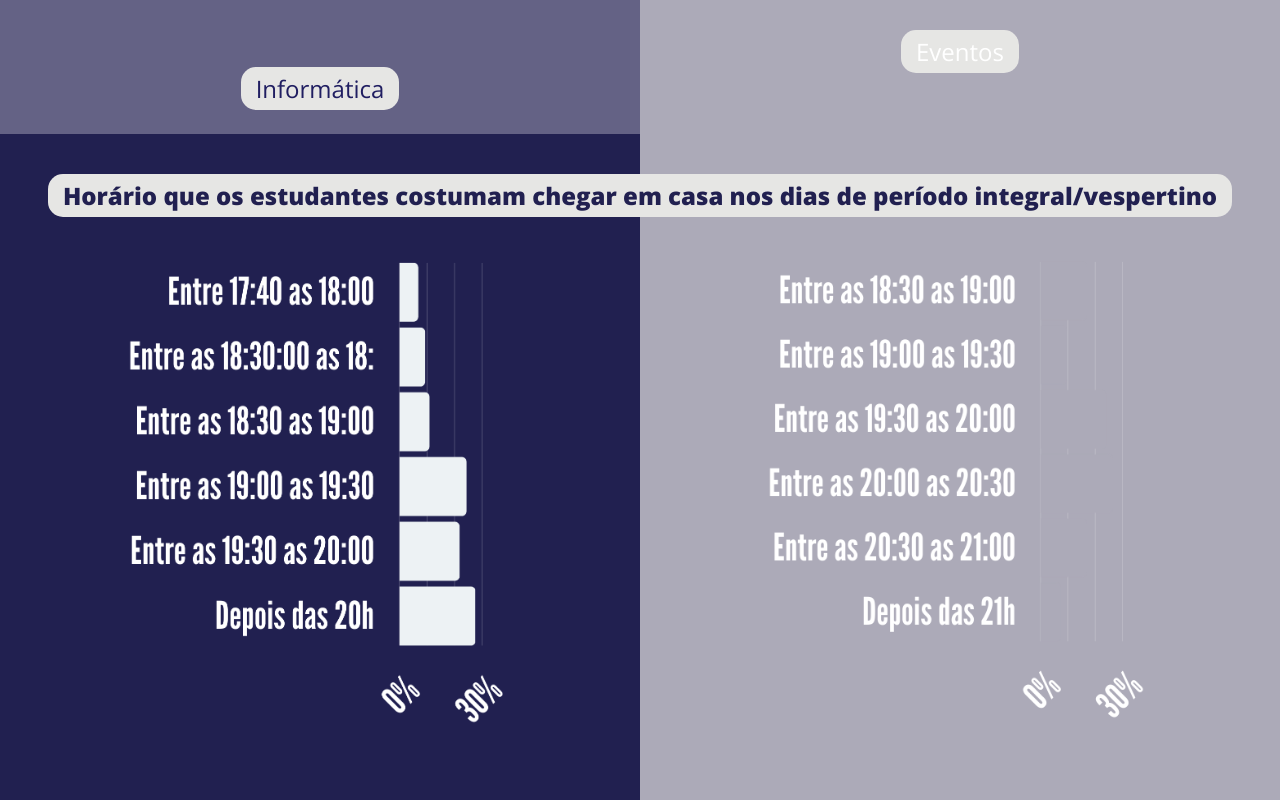
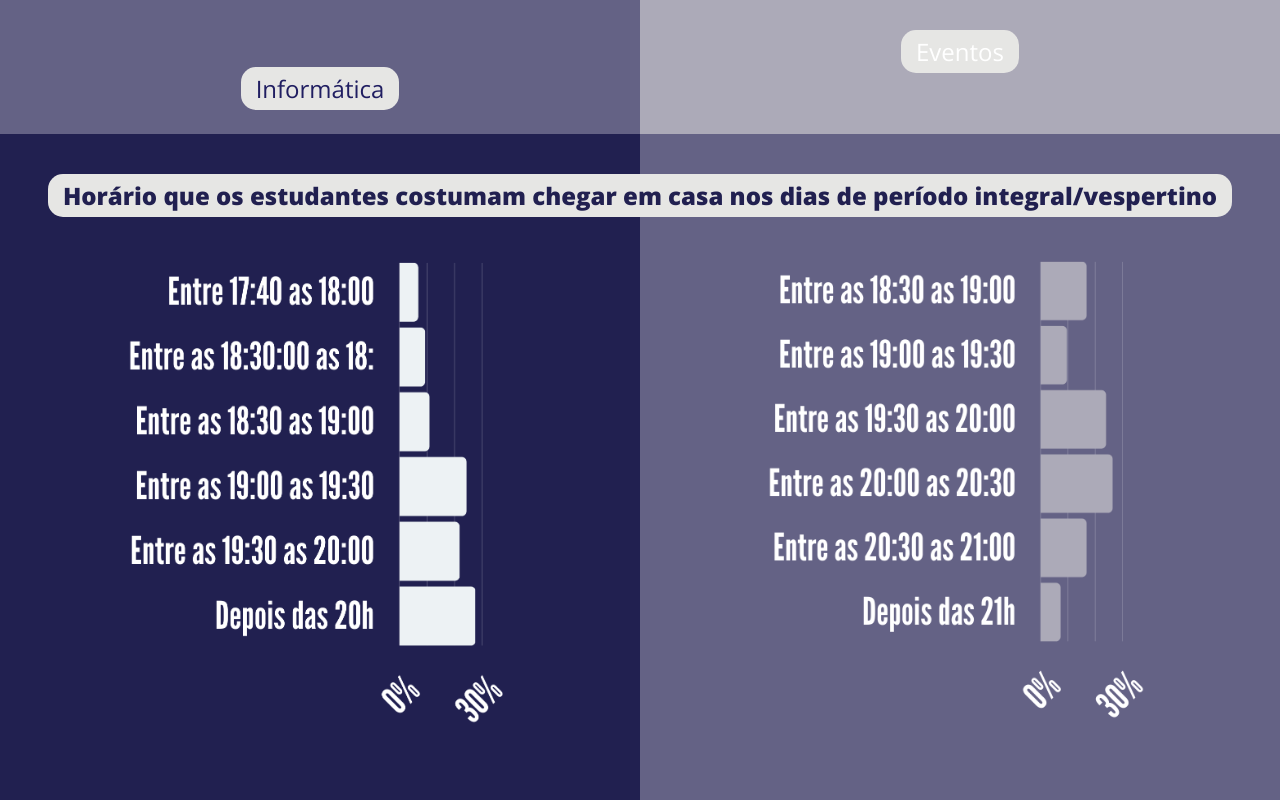
Before and after one commit to avfs01/Qual-a-sua-Bsb, a plain HTML site: page index.html in a window 1280 px wide. Shown: the part 9780-10580 px from the top of the page. Drawn offline with nearby package versions, Linux system fonts and the light colour scheme.

Commit message:
Add files via upload

```diff
--- a/source/css/style.css
+++ b/source/css/style.css
@@ -805,7 +805,7 @@ position: absolute;
 
  .events-side2{
     width: 50vw;
-    background-color: var(--silver-gray);
+    background-color: #646285;
     text-align: center;
     padding-bottom: 3vh;
 
```
